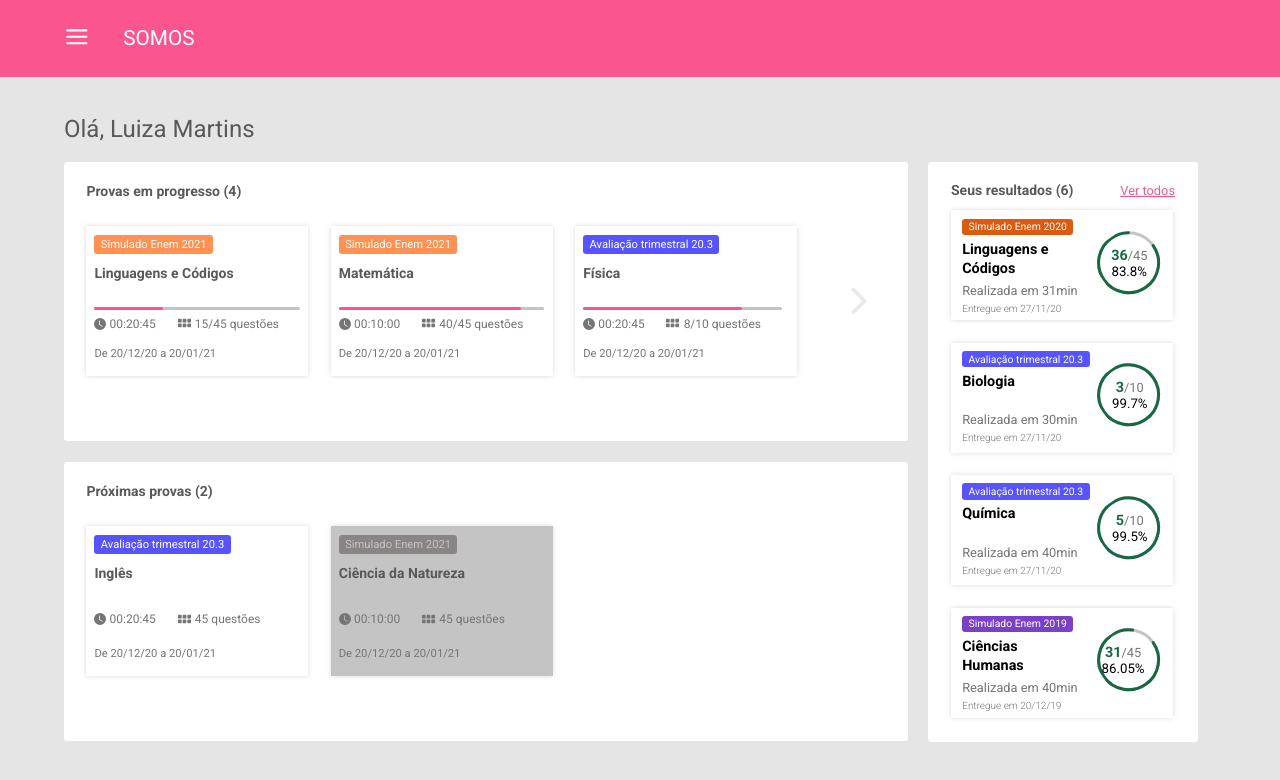
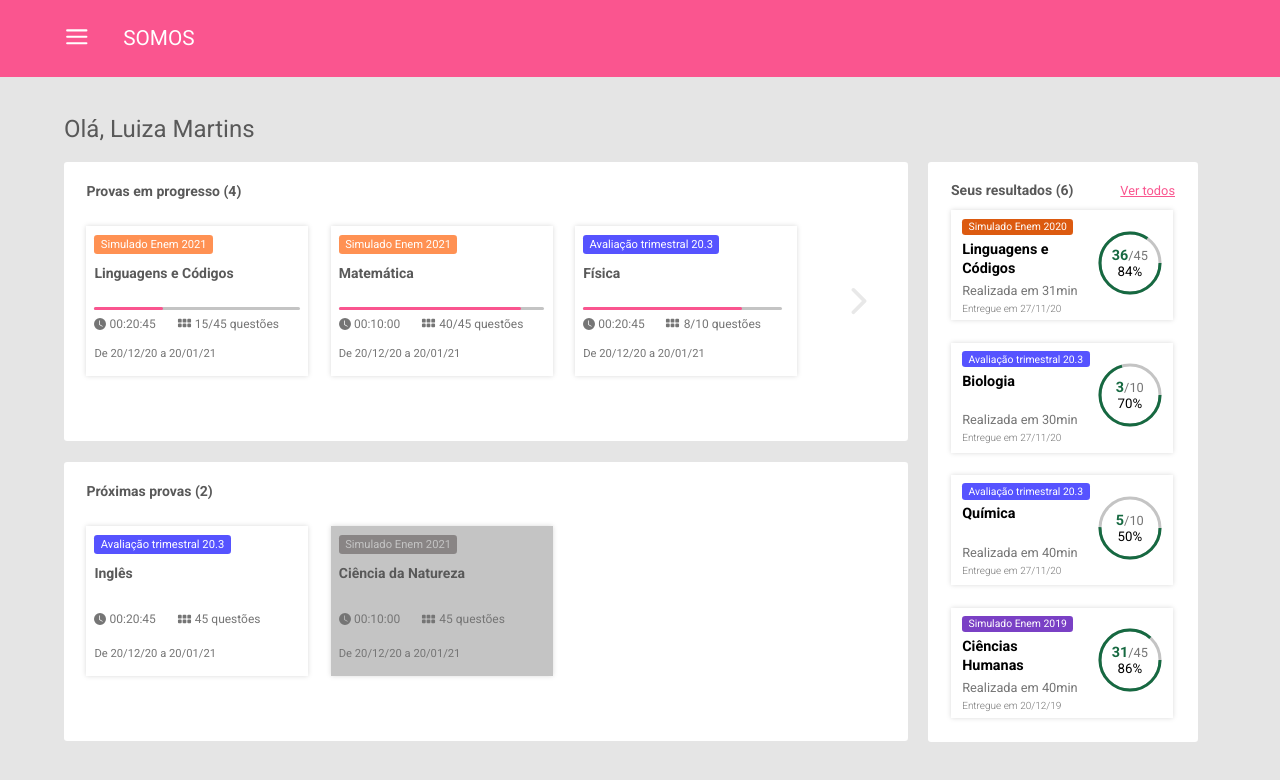
Before and after one commit to mauriciogirardi/test-front-end-meritt, a React (Create React App) app: page / in a window 1280 px wide. Shown: the top 780 px of the page. Built offline with nearby package versions, Linux system fonts and the light colour scheme.

Commit message:
created component progress circle

```diff
--- a/src/components/CardResults/index.tsx
+++ b/src/components/CardResults/index.tsx
@@ -1,13 +1,8 @@
-import React, { useEffect, useState } from 'react';
+import React from 'react';
 
-import {
-  Container,
-  Footer,
-  Header,
-  Content,
-  PercentProgress,
-  PercentInner,
-} from './styles';
+import ProgressCircle from 'components/ProgressCircle';
+
+import { Container, Footer, Header, Content } from './styles';
 
 interface CardResultsProps {
   title: string;
@@ -28,13 +23,6 @@ const CardResults: React.FC<CardResultsProps> = ({
   finishedQuestions,
   questions,
 }) => {
-  const [percent, setPercent] = useState(0);
-
-  useEffect(() => {
-    const findPercent = 100 - (questions * finishedQuestions) / 100;
-    setPercent(findPercent);
-  }, [questions, finishedQuestions]);
-
   return (
     <Container>
       <Content>
@@ -49,19 +37,10 @@ const CardResults: React.FC<CardResultsProps> = ({
         </Footer>
       </Content>
 
-      <PercentProgress percent={percent}>
-        <svg>
-          <circle cy="31" cx="31" r="30" />
-          <circle cy="31" cx="31" r="30" />
-        </svg>
-        <PercentInner>
-          <p>
-            <span>{finishedQuestions}</span>
-            {`/${questions}`}
-          </p>
-          <h5>{`${percent}%`}</h5>
-        </PercentInner>
-      </PercentProgress>
+      <ProgressCircle
+        finishedQuestions={finishedQuestions}
+        questions={questions}
+      />
     </Container>
   );
 };
--- a/src/components/CardResults/styles.ts
+++ b/src/components/CardResults/styles.ts
@@ -2,10 +2,6 @@ import styled from 'styled-components';
 
 interface HeaderProps {
   backgroundSubtitle: string;
-}
-
-interface PercentProgress {
-  percent: number;
 }
 
 export const Container = styled.div`
@@ -65,54 +61,3 @@ export const Footer = styled.div`
     margin-top: 0.3rem;
   }
 `;
-
-export const PercentProgress = styled.div<PercentProgress>`
-  position: relative;
-
-  svg {
-    width: 4rem;
-    height: 4rem;
-    position: absolute;
-    right: 0rem;
-    top: 50%;
-    transform: translateY(-50%) rotate(-35deg);
-
-    circle {
-      fill: transparent;
-      stroke: #c4c4c4;
-      stroke-width: 3;
-      stroke-linecap: round;
-
-      & + circle {
-        stroke: #166941;
-        stroke-dasharray: 250;
-        stroke-dashoffset: calc(
-          250 - (190 * ${({ percent }) => percent}) / 100
-        );
-      }
-    }
-  }
-`;
-
-export const PercentInner = styled.div`
-  position: absolute;
-  top: 50%;
-  left: 50%;
-  transform: translate(-140%, -50%);
-  text-align: center;
-
-  p {
-    font-size: 0.8rem;
-    color: #757575;
-
-    span {
-      font-size: 0.9rem;
-      font-weight: 700;
-      color: #166941;
-    }
-  }
-
-  h5 {
-    font-weight: 400;
-  }
-`;
--- /dev/null
+++ b/src/components/ProgressCircle/index.tsx
@@ -0,0 +1,42 @@
+import React, { useEffect, useState } from 'react';
+
+import { Circle, CircleContent, CircleText } from './styles';
+
+interface ProgressCircleProps {
+  questions: number;
+  finishedQuestions: number;
+}
+
+const ProgressCircle: React.FC<ProgressCircleProps> = ({
+  questions,
+  finishedQuestions,
+}) => {
+  const [percent, setPercent] = useState(0);
+
+  useEffect(() => {
+    const findPercentOfResult = (questions * finishedQuestions) / 100;
+    const total = findPercentOfResult.toFixed(2).replace('0.', '');
+
+    setPercent(Math.round(100 - Number(total)));
+  }, [questions, finishedQuestions]);
+
+  return (
+    <Circle>
+      <CircleContent percent={percent}>
+        <svg>
+          <circle cx="32" cy="32" r="30" />
+          <circle cx="32" cy="32" r="30" />
+        </svg>
+        <CircleText>
+          <p>
+            <span>{finishedQuestions}</span>
+            {`/${questions}`}
+          </p>
+          <h5>{`${percent}%`}</h5>
+        </CircleText>
+      </CircleContent>
+    </Circle>
+  );
+};
+
+export default ProgressCircle;
--- /dev/null
+++ b/src/components/ProgressCircle/styles.ts
@@ -0,0 +1,75 @@
+import styled from 'styled-components';
+
+interface CircleContentProgress {
+  percent: number;
+}
+
+export const Circle = styled.div`
+  background-color: #fff;
+  width: 4rem;
+  height: 4rem;
+  display: flex;
+  align-items: center;
+  justify-content: center;
+  position: relative;
+`;
+
+export const CircleContent = styled.div<CircleContentProgress>`
+  position: relative;
+  width: 4rem;
+  height: 4rem;
+
+  svg {
+    position: relative;
+    width: 4rem;
+    height: 4rem;
+
+    circle {
+      width: 4rem;
+      height: 4rem;
+      fill: none;
+      stroke-width: 3;
+      stroke: #166941;
+      stroke-dasharray: 190;
+      stroke-dashoffset: 190;
+
+      &:nth-child(1) {
+        stroke: #c4c4c4;
+        stroke-dashoffset: 0;
+      }
+
+      &:nth-child(2) {
+        stroke: #166941;
+        stroke-dashoffset: calc(
+          190 - (190 * ${({ percent }) => percent}) / 100
+        );
+      }
+    }
+  }
+`;
+
+export const CircleText = styled.div`
+  position: absolute;
+  top: 50%;
+  left: 50%;
+  transform: translate(-50%, -50%);
+  display: flex;
+  align-items: center;
+  justify-content: center;
+  flex-direction: column;
+
+  p {
+    font-size: 0.8rem;
+    color: #757575;
+
+    span {
+      font-size: 0.9rem;
+      font-weight: 700;
+      color: #166941;
+    }
+  }
+
+  h5 {
+    font-weight: 400;
+  }
+`;
```
Also changed, not shown: 1 other file (tests, documents, lock files or other folders).
